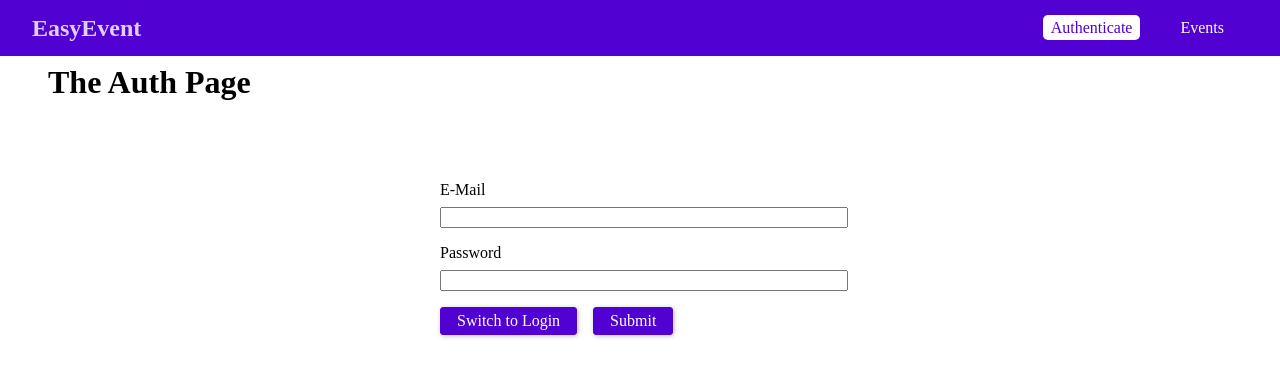
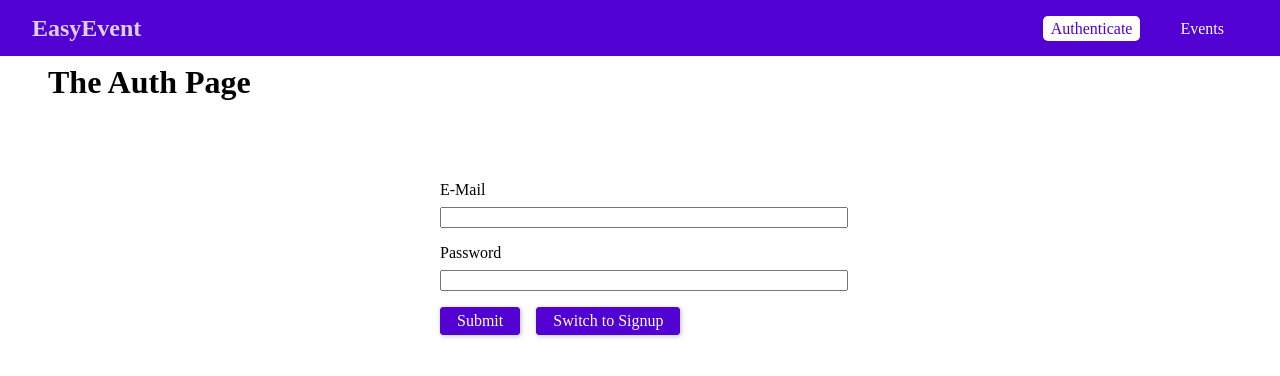
Before and after one commit to Tracyee/GrapgQLApp, a React app: page /auth in a window 1280 px wide. Shown: the top 376 px of the page. Built offline with nearby package versions, Linux system fonts and the light colour scheme.

Commit message:
feat(frontend): modularize the context provider and add logout support

```diff
--- a/src/app.tsx
+++ b/src/app.tsx
@@ -1,52 +1,54 @@
 import React from 'react';
-import { BrowserRouter, Route, Routes } from 'react-router-dom';
+import {
+  BrowserRouter as Router,
+  Route,
+  Routes,
+  useLocation,
+  Navigate,
+} from 'react-router-dom';
 
 import './app.less';
 import MainNavigation from './components/navigation/mainNavigation';
 import AuthPage from './pages/auth';
 import BookingsPage from './pages/bookings';
 import EventsPage from './pages/events';
-import AuthContext from './contexts/authContext';
+import { AuthProvider, useAuth } from './contexts/authContext';
+import { LocationState } from './types/LocationState';
 
-const App: React.FC<Record<string, never>> = () => {
-  const [token, setToken] = React.useState<string>('');
-  const [userId, setUserId] = React.useState<string>('');
+const RequireAuth = ({ children }: { children: JSX.Element }) => {
+  const auth = useAuth();
+  const location = useLocation();
 
-  // eslint-disable-next-line @typescript-eslint/no-shadow
-  const login = (token: string, userId: string, tokenExpiration: number) => {
-    setToken(token);
-    setUserId(userId);
+  const locationState: LocationState = { from: location };
+
+  if (!auth.token) {
+    return <Navigate to="/auth" state={locationState} replace />;
+  }
+
+  return children;
 };
 
-  const logout = () => {
-    setToken('');
-    setUserId('');
-  };
-
-  return (
-    <BrowserRouter>
-      <>
-        <AuthContext.Provider
-          value={{
-            token,
-            userId,
-            login,
-            logout,
-          }}
-        >
+const App: React.FC<Record<string, never>> = () => (
+  <Router>
+    <AuthProvider>
       <MainNavigation />
       <main className="main-content">
         <Routes>
-              <Route path="/" element={token ? <EventsPage /> : <AuthPage />} />
-              {!token && <Route path="/auth" element={<AuthPage />} />}
+          <Route path="/" element={<AuthPage />} />
+          <Route path="/auth" element={<AuthPage />} />
           <Route path="/events" element={<EventsPage />} />
-              {token && <Route path="/bookings" element={<BookingsPage />} />}
+          <Route
+            path="/bookings"
+            element={
+              <RequireAuth>
+                <BookingsPage />
+              </RequireAuth>
+            }
+          />
         </Routes>
       </main>
-        </AuthContext.Provider>
-      </>
-    </BrowserRouter>
+    </AuthProvider>
+  </Router>
 );
-};
 
 export default App;
--- a/src/components/navigation/MainNavigation.less
+++ b/src/components/navigation/MainNavigation.less
@@ -24,6 +24,7 @@
 
 .main-navigation-items ul {
   display: flex;
+  align-items: center;
   margin: 0;
   padding: 0;
   list-style: none;
@@ -33,15 +34,24 @@
   margin: 0 1rem;
 }
 
-.main-navigation-items a {
+.main-navigation-items a,
+.main-navigation-items button {
+  margin: 0;
   padding: 0.25rem 0.5rem;
   color: white;
+  font: inherit;
   text-decoration: none;
+  vertical-align: middle;
+  background: transparent;
+  border: none;
+  cursor: pointer;
 }
 
 .main-navigation-items a:hover,
 .main-navigation-items a:active,
-.main-navigation-items a.active {
+.main-navigation-items a.active,
+.main-navigation-items button:hover,
+.main-navigation-items button:active {
   color: #5101d1;
   background: #fff;
   border-radius: 5px;
--- a/src/components/navigation/MainNavigation.tsx
+++ b/src/components/navigation/MainNavigation.tsx
@@ -1,11 +1,11 @@
-import React, { useContext } from 'react';
-import { NavLink } from 'react-router-dom';
-import AuthContext from '../../contexts/authContext';
-
+import React from 'react';
+import { NavLink, useNavigate } from 'react-router-dom';
+import { useAuth } from '../../contexts/authContext';
 import './mainNavigation.less';
 
 const MainNavigation = (): JSX.Element => {
-  const authContext = useContext(AuthContext);
+  const auth = useAuth();
+  const navigate = useNavigate();
 
   return (
     <header className="main-navigation">
@@ -14,7 +14,7 @@ const MainNavigation = (): JSX.Element => {
       </div>
       <nav className="main-navigation-items">
         <ul>
-          {!authContext.token && (
+          {!auth.token && (
             <li>
               <NavLink to="/auth">Authenticate</NavLink>
             </li>
@@ -22,10 +22,20 @@ const MainNavigation = (): JSX.Element => {
           <li>
             <NavLink to="/events">Events</NavLink>
           </li>
-          {authContext.token && (
-            <li>
-              <NavLink to="/bookings">Bookings</NavLink>
-            </li>
+          {auth.token && (
+            <>
+              <li>
+                <NavLink to="/bookings">Bookings</NavLink>
+              </li>
+              <li>
+                <button
+                  type="button"
+                  onClick={() => auth.logout(() => navigate('/'))}
+                >
+                  Logout
+                </button>
+              </li>
+            </>
           )}
         </ul>
       </nav>
--- a/src/contexts/authContext.ts
+++ /dev/null
@@ -1,8 +0,0 @@
-import React from 'react';
-
-export default React.createContext({
-  token: '',
-  userId: '',
-  login: (token: string, userId: string, tokenExpiration: number) => {},
-  logout: () => {},
-});
--- /dev/null
+++ b/src/contexts/authContext.tsx
@@ -0,0 +1,43 @@
+import React from 'react';
+
+interface AuthContextType {
+  token: string;
+  userId: string;
+  login: (token: string, userId: string, callback: VoidFunction) => void;
+  logout: (callback: VoidFunction) => void;
+}
+
+const AuthContext = React.createContext<AuthContextType>(null!);
+
+export const AuthProvider = ({
+  children,
+}: {
+  children: React.ReactNode;
+}): JSX.Element => {
+  const [token, setToken] = React.useState<string>('');
+  const [userId, setUserId] = React.useState<string>('');
+
+  const login = (
+    newToken: string,
+    newUserId: string,
+    callback: VoidFunction,
+  ) => {
+    setToken(newToken);
+    setUserId(newUserId);
+    callback();
+  };
+
+  const logout = (callback: VoidFunction) => {
+    setToken('');
+    setUserId('');
+    callback();
+  };
+
+  const value = { token, userId, login, logout };
+
+  return <AuthContext.Provider value={value}>{children}</AuthContext.Provider>;
+};
+
+export function useAuth(): AuthContextType {
+  return React.useContext(AuthContext);
+}
--- a/src/pages/Auth.tsx
+++ b/src/pages/Auth.tsx
@@ -1,13 +1,20 @@
 /* eslint-disable no-console */
-import React, { useRef, useState, useContext } from 'react';
+import React, { useRef, useState } from 'react';
+import { useLocation, useNavigate } from 'react-router-dom';
 import './Auth.less';
-import AuthContext from '../contexts/authContext';
+import { useAuth } from '../contexts/authContext';
+import { LocationState } from '../types/LocationState';
 
 const AuthPage = (): JSX.Element => {
   const emailRef = useRef<HTMLInputElement>(null);
   const passwordRef = useRef<HTMLInputElement>(null);
-  const [isLogin, setIsLogin] = useState(false);
-  const authContext = useContext(AuthContext);
+  const [isLogin, setIsLogin] = useState(true);
+
+  const navigate = useNavigate();
+  const location = useLocation();
+
+  const from = (location.state as LocationState)?.from?.pathname || '/events';
+  const auth = useAuth();
 
   const handleSubmit: React.FormEventHandler = e => {
     e.preventDefault();
@@ -62,10 +69,11 @@ const AuthPage = (): JSX.Element => {
       })
       .then(resData => {
         console.log(resData);
-        authContext.login(
+        auth.login(
           resData.data.login.token,
           resData.data.login.userId,
-          resData.data.login.tokenExpiration,
+          () => navigate(from, { replace: true }),
+          // resData.data.login.tokenExpiration,
         );
       })
       .catch(err => {
@@ -86,10 +94,10 @@ const AuthPage = (): JSX.Element => {
           <input type="password" id="password" ref={passwordRef} />
         </div>
         <div className="form-actions">
+          <button type="submit">Submit</button>
           <button type="button" onClick={() => setIsLogin(!isLogin)}>
             Switch to {isLogin ? 'Signup' : 'Login'}
           </button>
-          <button type="submit">Submit</button>
         </div>
       </form>
     </div>
--- /dev/null
+++ b/src/types/LocationState.ts
@@ -0,0 +1,3 @@
+import { Location } from 'react-router-dom';
+
+export type LocationState = { from: Location };
```
Lines whose indentation alone changed are shown as unchanged.
